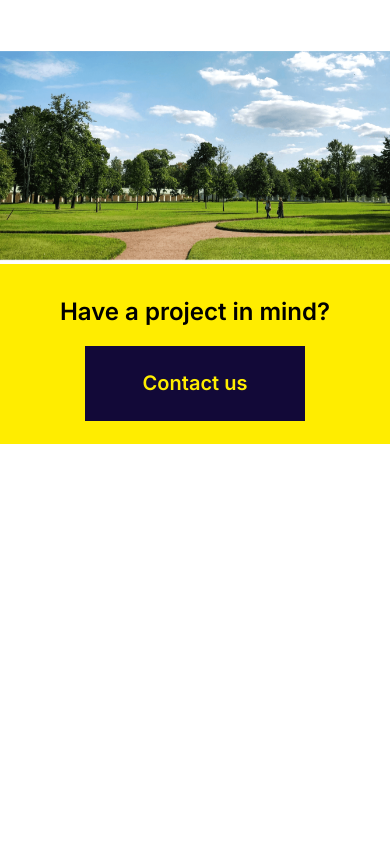
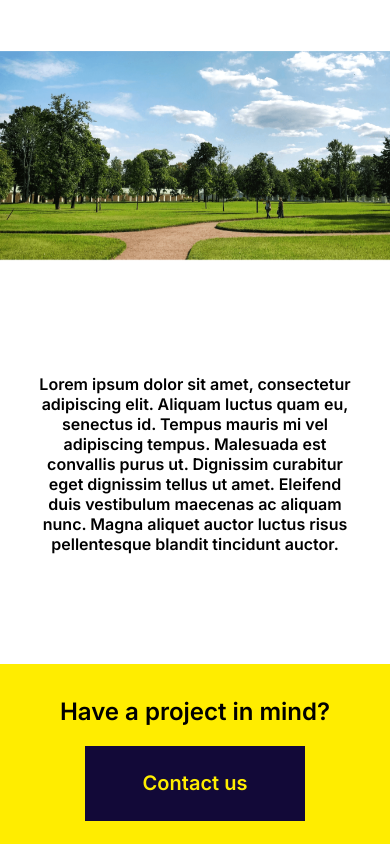
Before and after one commit to Dylaan94/point-construction, a Gatsby site: page / in a window 390 px wide. Shown: the part 1489-2333 px from the top of the page. Before the commit the page ends 1933 px from the top, so only its background shows below. Built offline with nearby package versions, Linux system fonts and the light colour scheme; Gatsby itself is replaced by a stand-in of ours.

Commit message:
added custom text section fully responsive

```diff
--- /dev/null
+++ b/src/components/CustomTextSection.js
@@ -0,0 +1,52 @@
+import React from "react";
+import styled from "styled-components";
+
+export default function CustomTextSection() {
+  return (
+    <Root>
+      <Container>
+        <Text>
+          Lorem ipsum dolor sit amet, consectetur adipiscing elit. Aliquam
+          luctus quam eu, senectus id. Tempus mauris mi vel adipiscing tempus.
+          Malesuada est convallis purus ut. Dignissim curabitur eget dignissim
+          tellus ut amet. Eleifend duis vestibulum maecenas ac aliquam nunc.
+          Magna aliquet auctor luctus risus pellentesque blandit tincidunt
+          auctor.
+        </Text>
+      </Container>
+    </Root>
+  );
+}
+
+const Root = styled.div`
+  display: flex;
+  align-items: center;
+  justify-content: center;
+  min-height: 400px;
+
+  @media screen and (max-width: 550px) {
+    height: auto;
+  }
+`;
+
+const Container = styled.div`
+  width: 50%;
+
+  @media screen and (max-width: 920px) {
+    width: 80%;
+  }
+`;
+
+const Text = styled.p`
+  font-size: 24px;
+  font-weight: 600;
+
+  @media screen and (max-width: 920px) {
+    text-align: center;
+    font-size: 20px;
+  }
+
+  @media screen and (max-width: 550px) {
+    font-size: 16px;
+  }
+`;
--- a/src/pages/index.js
+++ b/src/pages/index.js
@@ -7,6 +7,7 @@ import MainSection from "../components/MainSection";
 import WelcomeSection from "../components/WelcomeSection";
 import ContactUsBanner from "../components/ContactUsBanner";
 import CustomSlider from "../components/CustomCarousel";
+import CustomTextSection from "../components/CustomTextSection";
 
 const IndexPage = () => {
   return (
@@ -14,6 +15,7 @@ const IndexPage = () => {
       <MainSection />
       <WelcomeSection />
       <CustomSlider />
+      <CustomTextSection />
       <ContactUsBanner />
     </Layout>
   );
```
